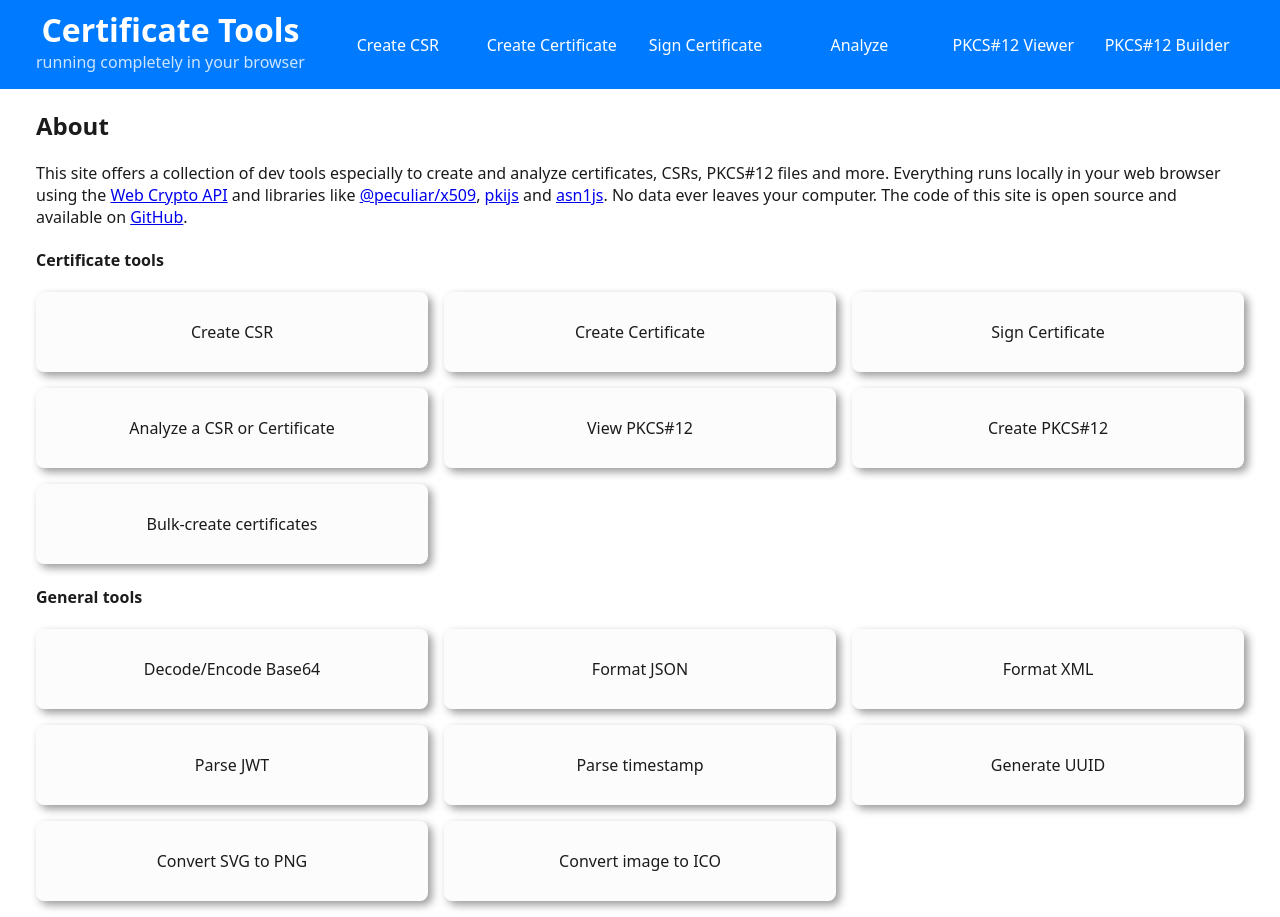
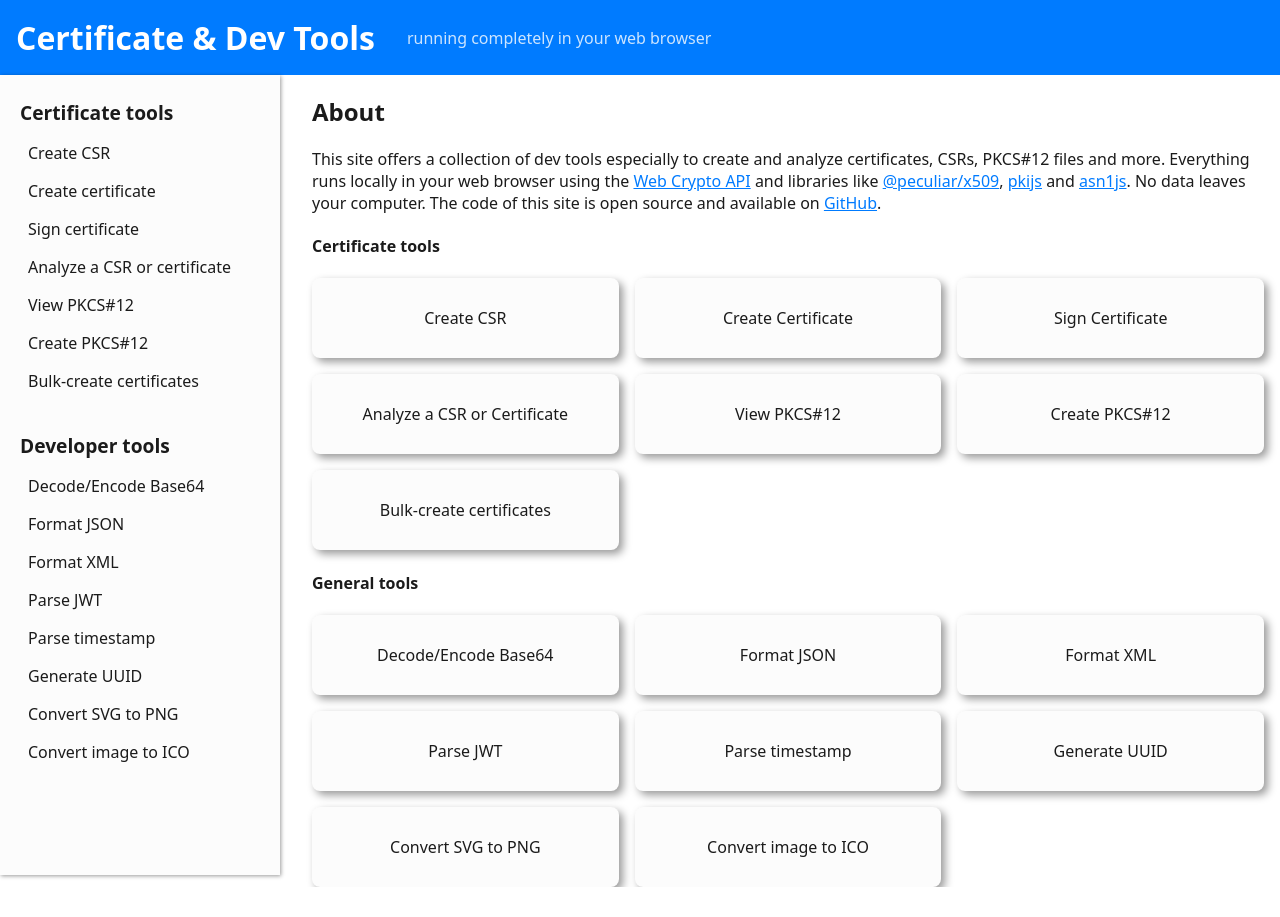
Before and after one commit to sbaeumlisberger/cert-tools, a SvelteKit app: page / in a window 1280 px wide. After the commit the page ends 887 px from the top, so only its background shows below. Built offline with nearby package versions, Linux system fonts and the light colour scheme.

Commit message:
Add new vertical navigation

```diff
--- a/src/app.html
+++ b/src/app.html
@@ -7,6 +7,12 @@
 		<link rel="manifest" href="%sveltekit.assets%/manifest.json" />
 		<link rel="stylesheet" href="%sveltekit.assets%/global.css" />
 		<meta name="viewport" content="width=device-width, initial-scale=1" />
+		<style>
+			html,
+			body {
+				height: 100%;
+			}
+		</style>
 		%sveltekit.head%
 	</head>
 
--- /dev/null
+++ b/src/lib/navigation.ts
@@ -0,0 +1,72 @@
+export const navigation = [
+	{
+		title: 'Certificate tools',
+		items: [
+			{
+				label: 'Create CSR',
+				route: '/csr'
+			},
+			{
+				label: 'Create certificate',
+				route: '/certificate'
+			},
+			{
+				label: 'Sign certificate',
+				route: '/sign'
+			},
+			{
+				label: 'Analyze a CSR or certificate',
+				route: '/analyze'
+			},
+			{
+				label: 'View PKCS#12',
+				route: '/pkcs12-viewer'
+			},
+			{
+				label: 'Create PKCS#12',
+				route: '/pkcs12-builder'
+			},
+			{
+				label: 'Bulk-create certificates',
+				route: '/certificate-bulk'
+			}
+		]
+	},
+	{
+		title: 'Developer tools',
+		items: [
+			{
+				label: 'Decode/Encode Base64',
+				route: '/base64'
+			},
+			{
+				label: 'Format JSON',
+				route: '/json'
+			},
+			{
+				label: 'Format XML',
+				route: '/xml'
+			},
+			{
+				label: 'Parse JWT',
+				route: '/jwt'
+			},
+			{
+				label: 'Parse timestamp',
+				route: '/timestmap'
+			},
+			{
+				label: 'Generate UUID',
+				route: '/uuid'
+			},
+			{
+				label: 'Convert SVG to PNG',
+				route: '/svg'
+			},
+			{
+				label: 'Convert image to ICO',
+				route: '/ico'
+			}
+		]
+	}
+];
--- a/src/routes/+layout.svelte
+++ b/src/routes/+layout.svelte
@@ -1,6 +1,8 @@
 <script lang="ts">
 	import { afterNavigate } from '$app/navigation';
 	import { base } from '$app/paths';
+	import { page } from '$app/state';
+	import { navigation } from '$lib/navigation';
 
 	afterNavigate(() => {
 		document.getElementById('nav')!.classList.remove('open');
@@ -11,45 +13,51 @@
 	}
 </script>
 
-<div class="header">
+<header class="header">
 	<div class="header-content">
 		<div class="title-nav-button-container">
 			<a class="app-title-container" href="{base}/">
-				<h1 class="app-title">Certificate Tools</h1>
-				<div class="app-subtitle">running completely in your browser</div>
+				<h1 class="app-title">Certificate & Dev Tools</h1>
+				<div class="app-subtitle">running completely in your web browser</div>
 			</a>
-			<button class="toggle-nav-button" on:click={toggleNav}>☰</button>
 		</div>
-		<div id="nav" class="nav">
-			<a class="nav-item" href="{base}/csr">Create CSR</a>
-			<a class="nav-item" href="{base}/certificate">Create Certificate</a>
-			<a class="nav-item" href="{base}/sign">Sign Certificate</a>
-			<a class="nav-item" href="{base}/analyze">Analyze</a>
-			<a class="nav-item" href="{base}/pkcs12-viewer">PKCS#12 Viewer</a>
-			<a class="nav-item" href="{base}/pkcs12-builder">PKCS#12 Builder</a>
-		</div>
+		<button class="toggle-nav-button" on:click={toggleNav}>☰</button>
 	</div>
-</div>
+</header>
 
-<div class="content">
-	<slot />
+<div class="body">
+	<nav id="nav" class="nav" hidden={page.url.pathname === base + '/'}>
+		{#each navigation as category}
+			<div>
+				<div class="nav-category-title">{category.title}</div>
+				{#each category.items as item}
+					<a href="{base}{item.route}">{item.label}</a>
+				{/each}
+			</div>
+		{/each}
+	</nav>
+	<main class="main">
+		<slot />
+	</main>
 </div>
 
 <style>
 	.header {
+		grid-area: header;
 		background: var(--primary-color);
 		color: white;
+		display: flex;
+		justify-content: center;
 	}
 
 	.header-content {
-		max-width: 1240px;
-		margin: auto;
+		flex: 1;
+		max-width: 1500px;
+		padding-inline: 1rem;
+		padding-block: 0.5rem;
 		display: flex;
-		align-items: stretch;
-		justify-content: center;
+		justify-content: space-between;
 		column-gap: 1rem;
-		padding-inline: 1rem;
-		flex-wrap: wrap;
 	}
 
 	.title-nav-button-container {
@@ -58,22 +66,24 @@
 
 	.app-title-container {
 		flex: 1;
-		align-self: center;
+		align-self: flex-start;
 		padding-block: 0.5rem;
 		text-decoration: none;
 		color: unset;
+		display: flex;
+		flex-direction: row;
+		align-items: center;
+		column-gap: 2rem;
+		flex-wrap: wrap;
 	}
 
 	.app-title {
-		text-align: center;
 		margin: 0;
 	}
 
 	.app-subtitle {
-		width: 100%;
-		text-align: center;
+		margin: 0;
 		opacity: 0.8;
-		margin-bottom: 0.5rem;
 	}
 
 	.toggle-nav-button {
@@ -91,46 +101,76 @@
 		outline: white 1px solid;
 	}
 
+	.body {
+		width: 100%;
+		max-width: 1500px;
+		height: 100%;
+		margin: auto;
+		display: flex;
+		flex-direction: row;
+		gap: 1rem;
+	}
+
 	.nav {
 		flex: 1;
+		max-width: 280px;
+		padding-block: 1.5rem;
+		padding-inline: 1rem;
+		background: var(--background-color-alt1);
+		box-shadow: 1px 1px 4px rgb(0 0 0 / 40%);
 		display: flex;
+		flex-direction: column;
+		gap: 2rem;
 	}
 
-	@media (max-width: 600px) {
-		.header-content {
+	.nav-category-title {
+		padding-inline: 0.25rem;
+		margin-bottom: 0.5rem;
+		font-size: 1.2rem;
+		font-weight: bold;
+	}
+
+	.nav a {
+		display: block;
+		width: 100%;
+		color: unset;
+		text-decoration: none;
+		padding-block: 0.5rem;
+		padding-inline: 0.75rem;
+		border-radius: 0.5rem;
+	}
+
+	.nav a:hover {
+		background: #00000044;
+	}
+
+	.main {
+		flex: 1;
+		margin-inline: 1rem;
+	}
+
+	@media (max-width: 800px) {
+		.body {
 			flex-direction: column;
 		}
 
-		.nav {
-			flex-direction: column;
+		.toggle-nav-button {
+			display: block;
 		}
 
 		.nav:not(.open) {
 			display: none;
 		}
 
-		.toggle-nav-button {
-			display: block;
+		.nav {
+			max-width: unset;
+			flex-direction: row;
+			flex-wrap: wrap;
+		}
+
+		.nav > * {
+			flex: 1;
+			min-width: 160px;
 		}
 	}
-
-	.nav-item {
-		flex: 1;
-		text-align: center;
-		align-content: center;
-		color: unset;
-		text-decoration: none;
-		padding: 0.5rem;
-	}
-
-	.nav-item:hover {
-		background: #00000011;
-	}
-
-	.content {
-		max-width: 1240px;
-		padding-inline: 1rem;
-		padding-bottom: 1rem;
-		margin: auto;
-	}
 </style>
--- a/src/routes/+page.svelte
+++ b/src/routes/+page.svelte
@@ -10,8 +10,8 @@
 		href="https://developer.mozilla.org/en-US/docs/Web/API/Web_Crypto_API">Web Crypto API</a>
 	and libraries like <a href="https://peculiarventures.github.io/x509/">@peculiar/x509</a>,
 	<a href="https://pkijs.org/">pkijs</a>
-	and <a href="https://asn1js.org/">asn1js</a>. No data ever leaves your computer. The code of this
-	site is open source and available on
+	and <a href="https://asn1js.org/">asn1js</a>. No data leaves your computer. The code of this site
+	is open source and available on
 	<a href="https://github.com/sbaeumlisberger/cert-tools">GitHub</a>.
 </p>
 
--- a/static/global.css
+++ b/static/global.css
@@ -44,8 +44,8 @@ input,
 select,
 textarea {
 	font: inherit;
-	color: inherit;
-	background-color: transparent;
+	color: unset;
+	background-color: var(--background-color);
 	border: 1px solid var(--forms-border-color);
 	border-radius: 4px;
 	box-sizing: border-box;
@@ -118,3 +118,7 @@ textarea:disabled {
 button.g-active {
 	background-color: var(--button-background-active);
 }
+
+a {
+	color: #007bff;
+}
```
